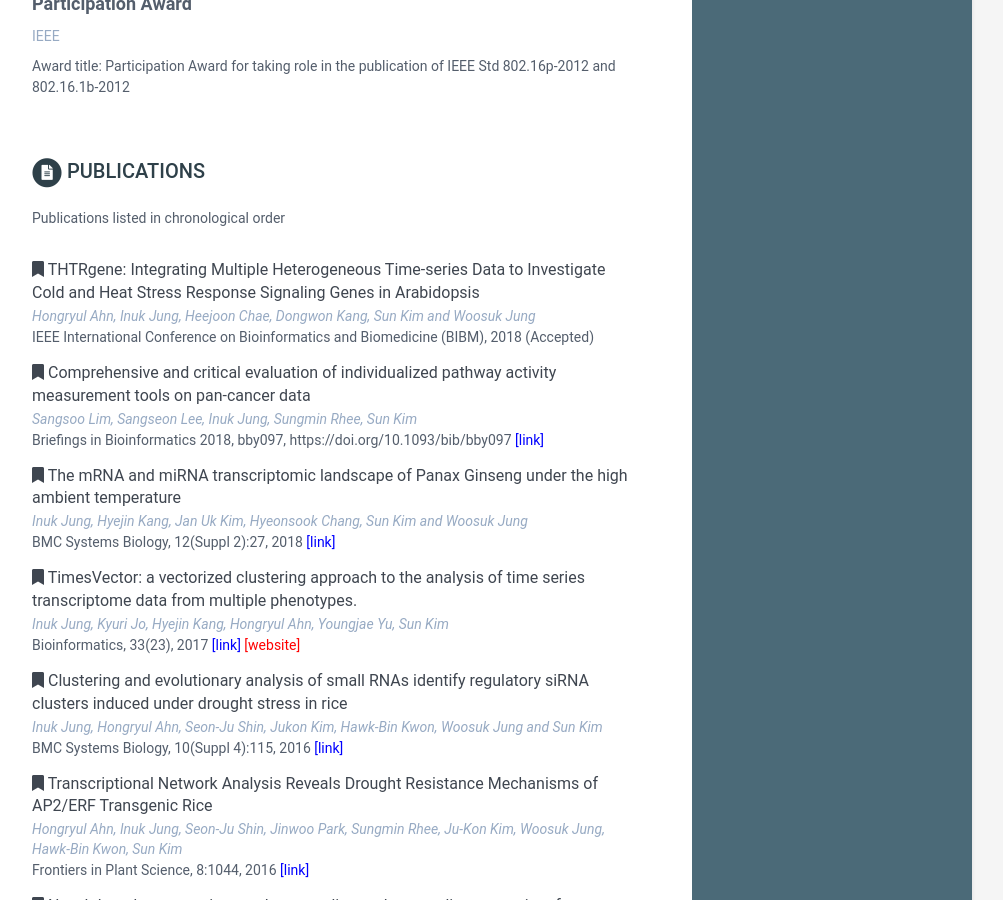
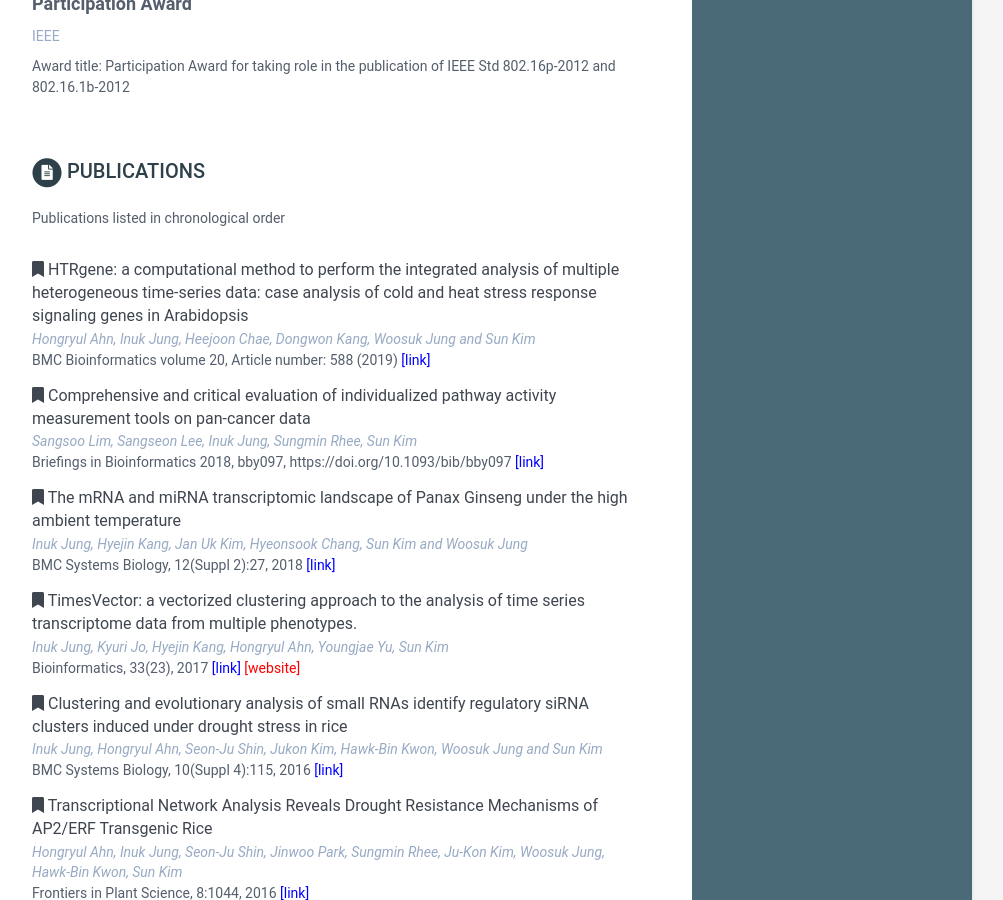
Before and after one commit to inukj/inukj.github.io, a Jekyll site: the page built from index.html, in a window 1280 px wide and 900 px high, scrolled down 1349 px. Shown: the whole window, without its empty margins (168-1171 px from the left). Built offline with Jekyll 4.4.1, drawn with Linux system fonts in a browser that asks for light colours.

Commit message:
Update data.yml

```diff
--- a/_data/data.yml
+++ b/_data/data.yml
@@ -136,10 +136,10 @@ publications:
       Publications listed in chronological order
 
     papers:
-      - title: "THTRgene: Integrating Multiple Heterogeneous Time-series Data to Investigate Cold and Heat Stress Response Signaling Genes in Arabidopsis"
-        authors: "Hongryul Ahn, Inuk Jung, Heejoon Chae, Dongwon Kang, Sun Kim and Woosuk Jung"
-        conference: "IEEE International Conference on Bioinformatics and Biomedicine (BIBM), 2018 (Accepted)"
-        #link: ""
+      - title: "HTRgene: a computational method to perform the integrated analysis of multiple heterogeneous time-series data: case analysis of cold and heat stress response signaling genes in Arabidopsis"
+        authors: "Hongryul Ahn, Inuk Jung, Heejoon Chae, Dongwon Kang, Woosuk Jung and Sun Kim "
+        conference: "BMC Bioinformatics volume 20, Article number: 588 (2019)"
+        link: "https://bmcbioinformatics.biomedcentral.com/articles/10.1186/s12859-019-3072-2"
 
       - title: "Comprehensive and critical evaluation of individualized pathway activity measurement tools on pan-cancer data"
         authors: "Sangsoo Lim, Sangseon Lee, Inuk Jung, Sungmin Rhee, Sun Kim"
```
